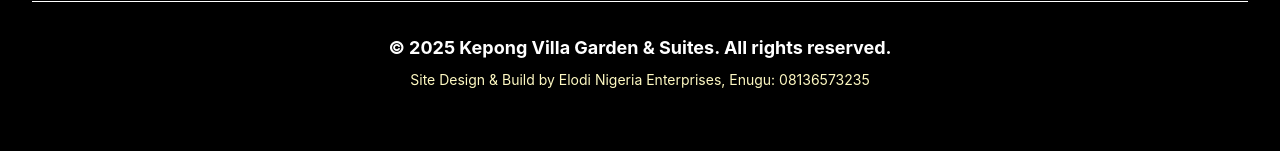
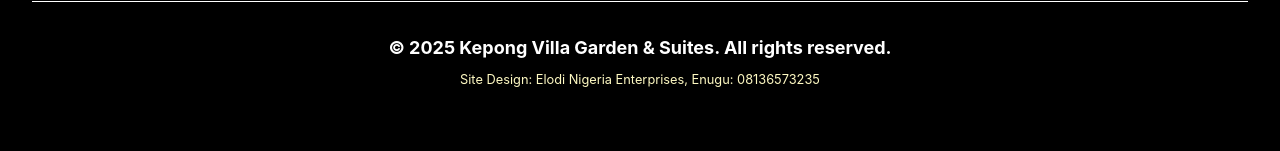
Before and after one commit to admin-elodi/kepong-villa-garden-and-suites, a React (Vite) app: page /foodie/1 in a window 1280 px wide. Shown: the part 1397-1548 px from the top of the page. Built offline with nearby package versions, Linux system fonts and the light colour scheme.

Commit message:
checking for deply to truehost

```diff
--- a/src/components/FoodieDetail.jsx
+++ b/src/components/FoodieDetail.jsx
@@ -105,7 +105,7 @@
               </div>
               <div className="mt-4 text-center">
                 <h3 className="text-xl font-semibold text-black">Nsala Soup</h3>
-                <p className="text-gray-700">See the spicy and flavorful Nsala soup come to life with goat meat and uyayak.</p>
+                <p className="text-gray-700">See spicy Nsala soup come to life with goat meat and uyayak.</p>
                 <p className="text-gray-600 mt-2">
                   This video was created by{' '}
                   <a
--- a/src/components/Footer.jsx
+++ b/src/components/Footer.jsx
@@ -236,8 +236,8 @@
             © {new Date().getFullYear()} Kepong Villa Garden & Suites. All rights
             reserved.
           </p>
-          <small className="text-yellow-100 text-sm mt-2 block">
-            Site Design & Build by Elodi Nigeria Enterprises, Enugu:{" "}
+          <small className="text-yellow-100 text-xm mt-2 block">
+            Site Design: Elodi Nigeria Enterprises, Enugu:{" "}
             <a href="tel:08136573235" className="hover:text-yellow-100">
               08136573235
             </a>
```
